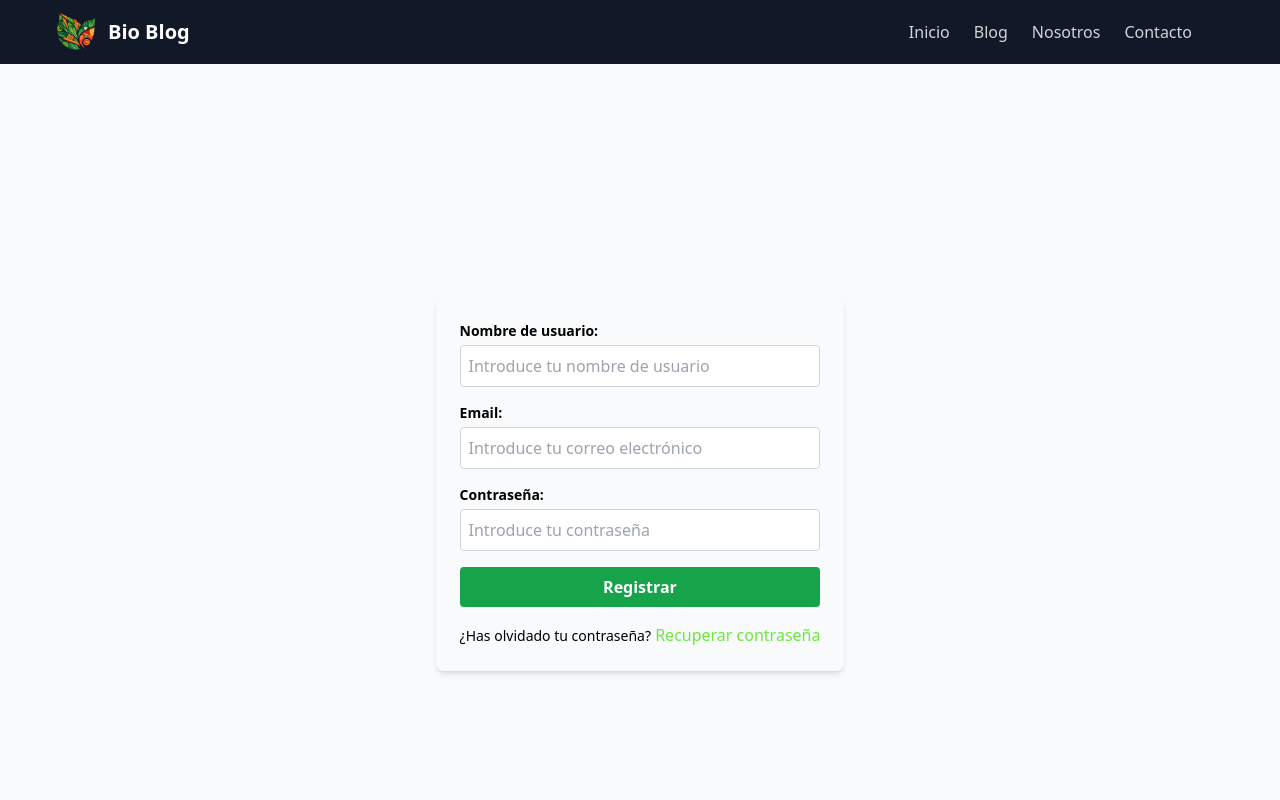
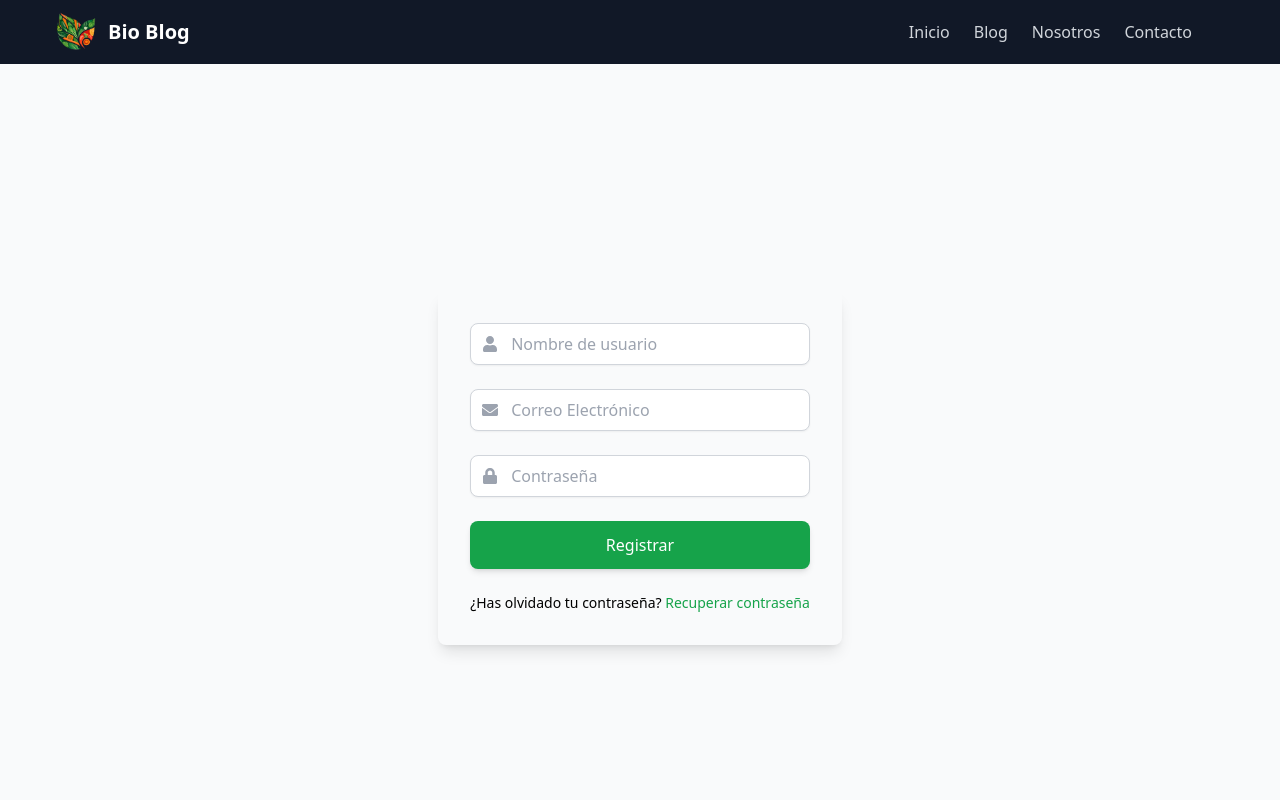
Before and after one commit to juanvprada/SavingTimeOficial, a React (Vite) app in the folder client-frontend/: page /registro in a window 1280 px wide. Shown: the top 800 px of the page. Built offline with nearby package versions, Linux system fonts and the light colour scheme.

Commit message:
Feat: new features added, changes in the project, all works

```diff
--- a/client-frontend/src/components/LoginForm.jsx
+++ b/client-frontend/src/components/LoginForm.jsx
@@ -1,5 +1,6 @@
 import React, { useState } from 'react';
 import { useNavigate } from 'react-router-dom';
+import { FaEnvelope, FaLock } from 'react-icons/fa';
 import useStore from '../store/store';
 import axios from 'axios';
 
@@ -7,6 +8,7 @@
   const [email, setEmail] = useState('');
   const [password, setPassword] = useState('');
   const [error, setError] = useState('');
+
   const setToken = useStore((state) => state.setToken);
   const setRole = useStore((state) => state.setRole);
   const setUsername = useStore((state) => state.setUsername);
@@ -14,22 +16,18 @@
 
   const handleSubmit = async (e) => {
     e.preventDefault();
-
     if (!email || !password) {
       setError('Por favor, completa todos los campos.');
       return;
     }
-
     try {
       const response = await axios.post('http://localhost:5000/api/auth/acceso', { email, password });
       const { token, role, name } = response.data;
 
       if (token) {
-                // Almacena el token y otros datos Zustand
         setToken(token);
         setRole(role);
         setUsername(name);
-
         navigate('/blog');
       } else {
         setError('Correo electrónico o contraseña incorrectos.');
@@ -41,46 +39,45 @@
   };
 
   return (
-        <section className={`max-w-md mx-auto p-6 rounded-lg shadow-md mt-10 ${formBackground}`}>
-            <form onSubmit={handleSubmit} className="space-y-4">
-                <div className="form-group">
-                    <label htmlFor="email" className={`block text-sm font-semibold ${inputTextColor}`}>
-                        Correo Electrónico
-                    </label>
+    <section className={`max-w-md mx-auto p-8 rounded-lg shadow-lg ${formBackground}`}>
+      <form onSubmit={handleSubmit} className="space-y-6">
+        <div className="relative">
+          <FaEnvelope className="absolute left-3 top-1/2 transform -translate-y-1/2 text-gray-400" />
           <input
-                        className="mt-1 p-2 border border-gray-300 rounded w-full focus:outline-none focus:ring focus:ring-green-200"
+            className="w-full pl-10 pr-4 py-2 border border-gray-300 rounded-lg shadow-sm focus:outline-none focus:ring-2 focus:ring-green-500 transition"
             type="email"
-                        id="email"
             value={email}
             onChange={(e) => setEmail(e.target.value)}
-                        placeholder="Introduce tu correo electrónico"
+            placeholder="Correo Electrónico"
             required
           />
         </div>
-                <div className="form-group">
-                    <label htmlFor="password" className={`block text-sm font-semibold ${inputTextColor}`}>
-                        Contraseña
-                    </label>
+        <div className="relative">
+          <FaLock className="absolute left-3 top-1/2 transform -translate-y-1/2 text-gray-400" />
           <input
-                        className="mt-1 p-2 border border-gray-300 rounded w-full focus:outline-none focus:ring focus:ring-green-200"
+            className="w-full pl-10 pr-4 py-2 border border-gray-300 rounded-lg shadow-sm focus:outline-none focus:ring-2 focus:ring-green-500 transition"
             type="password"
-                        id="password"
             value={password}
             onChange={(e) => setPassword(e.target.value)}
-                        placeholder="Introduce tu contraseña"
+            placeholder="Contraseña"
             required
           />
         </div>
-                {error && <p className="text-red-500 text-center mt-4">{error}</p>}
-                <button className="w-full bg-green-600 text-white font-semibold py-2 rounded hover:bg-green-700 transition" type="submit">
+        {error && <p className="text-red-500 text-sm text-center">{error}</p>}
+        <button
+          className="w-full bg-green-600 text-white font-medium py-3 rounded-lg hover:bg-green-700 shadow-md transition"
+          type="submit"
+        >
           Iniciar Sesión
         </button>
       </form>
-            <p className="mt-4 text-center">
-                <span className={`text-sm ${inputTextColor} hover:text-green-500`}>¿Has olvidado tu contraseña?</span>{' '}
+      <p className="mt-6 text-center text-sm">
+        <span className={`hover:text-green-500 transition ${inputTextColor}`}>
+          ¿Has olvidado tu contraseña?
+        </span>{' '}
         <button
           onClick={() => navigate('/recuperar-password')}
-                    className="text-customGreen hover:underline focus:outline-none"
+          className="text-green-600 hover:underline focus:outline-none"
         >
           Recuperar contraseña
         </button>
--- a/client-frontend/src/components/RegisterForm.jsx
+++ b/client-frontend/src/components/RegisterForm.jsx
@@ -1,13 +1,15 @@
-import React, { useEffect, useState } from 'react';
+import React, { useState } from 'react';
 import axios from 'axios';
 import { useNavigate } from 'react-router-dom';
 import useStore from '../store/store';
+import { FaUser, FaEnvelope, FaLock } from 'react-icons/fa';
 
 const RegisterForm = ({ inputTextColor, formBackground }) => {
   const [name, setName] = useState('');
   const [email, setEmail] = useState('');
   const [password, setPassword] = useState('');
   const [message, setMessage] = useState('');
+
   const navigate = useNavigate();
   const setToken = useStore((state) => state.setToken);
   const setRole = useStore((state) => state.setRole);
@@ -24,7 +26,6 @@
       });
       setMessage('Usuario registrado con éxito.');
 
-            // Guardar el token y el rol en Zustand
       const { token, role } = response.data;
       setToken(token);
       setRole(role);
@@ -39,51 +40,56 @@
   };
 
   return (
-        <section className={`max-w-md mx-auto p-6 rounded-lg shadow-md mt-10 ${formBackground}`}>
-            <form onSubmit={handleSubmit} className="space-y-4">
-                <div className="form-group">
-                    <label className={`block text-sm font-semibold ${inputTextColor}`}>Nombre de usuario:</label>
+    <section className={`max-w-md mx-auto p-8 rounded-lg shadow-lg mt-2 ${formBackground}`}>
+      <form onSubmit={handleSubmit} className="space-y-6">
+        <div className="relative">
+          <FaUser className="absolute left-3 top-1/2 transform -translate-y-1/2 text-gray-400" />
           <input
             type="text"
             value={name}
             onChange={(e) => setName(e.target.value)}
+            placeholder="Nombre de usuario"
+            className="w-full pl-10 pr-4 py-2 border border-gray-300 rounded-lg shadow-sm focus:outline-none focus:ring-2 focus:ring-green-500 transition"
             required
-                        placeholder="Introduce tu nombre de usuario"
-                        className="mt-1 p-2 border border-gray-300 rounded w-full focus:outline-none focus:ring focus:ring-green-200"
           />
         </div>
-                <div className="form-group">
-                    <label className={`block text-sm font-semibold ${inputTextColor}`}>Email:</label>
+        <div className="relative">
+          <FaEnvelope className="absolute left-3 top-1/2 transform -translate-y-1/2 text-gray-400" />
           <input
             type="email"
             value={email}
             onChange={(e) => setEmail(e.target.value)}
+            placeholder="Correo Electrónico"
+            className="w-full pl-10 pr-4 py-2 border border-gray-300 rounded-lg shadow-sm focus:outline-none focus:ring-2 focus:ring-green-500 transition"
             required
-                        placeholder="Introduce tu correo electrónico"
-                        className="mt-1 p-2 border border-gray-300 rounded w-full focus:outline-none focus:ring focus:ring-green-200"
           />
         </div>
-                <div className="form-group">
-                    <label className={`block text-sm font-semibold ${inputTextColor}`}>Contraseña:</label>
+        <div className="relative">
+          <FaLock className="absolute left-3 top-1/2 transform -translate-y-1/2 text-gray-400" />
           <input
             type="password"
             value={password}
             onChange={(e) => setPassword(e.target.value)}
+            placeholder="Contraseña"
+            className="w-full pl-10 pr-4 py-2 border border-gray-300 rounded-lg shadow-sm focus:outline-none focus:ring-2 focus:ring-green-500 transition"
             required
-                        placeholder="Introduce tu contraseña"
-                        className="mt-1 p-2 border border-gray-300 rounded w-full focus:outline-none focus:ring focus:ring-green-200"
           />
         </div>
-                <button type="submit" className="w-full bg-green-600 text-white font-semibold py-2 rounded hover:bg-green-700 transition">
+        <button
+          type="submit"
+          className="w-full bg-green-600 text-white font-medium py-3 rounded-lg hover:bg-green-700 shadow-md transition"
+        >
           Registrar
         </button>
       </form>
-            {message && <p className="text-red-500 text-center mt-4">{message}</p>}
-            <p className="mt-4 text-center">
-                <span className={`text-sm ${inputTextColor}`}>¿Has olvidado tu contraseña?</span>{' '}
+      {message && <p className="text-red-500 text-sm text-center mt-4">{message}</p>}
+      <p className="mt-6 text-center text-sm">
+        <span className={`hover:text-green-500 transition ${inputTextColor}`}>
+          ¿Has olvidado tu contraseña?
+        </span>{' '}
         <button
           onClick={() => navigate('/recuperar-password')}
-                    className="text-customGreen hover:underline focus:outline-none"
+          className="text-green-600 hover:underline focus:outline-none"
         >
           Recuperar contraseña
         </button>
--- a/client-frontend/src/pages/AboutUs.jsx
+++ b/client-frontend/src/pages/AboutUs.jsx
@@ -5,7 +5,7 @@
 
 const AboutUs = () => {
   return (
-    <div className="bg-gradient-to-br from-green-100 via-orange-50 text-gray-900 mt-16">
+    <div className="bg-gradient-to-br from-green-100 via-orange-50 text-gray-900">
 
 
       {/* Header */}
--- a/client-frontend/src/pages/AdminPage.jsx
+++ b/client-frontend/src/pages/AdminPage.jsx
@@ -8,7 +8,6 @@
   const token = useStore((state) => state.token);
   const role = useStore((state) => state.role);
   const navigate = useNavigate();
-
 
   useEffect(() => {
     if (role !== 'admin') {
@@ -27,7 +26,7 @@
     };
 
     fetchUsers();
-  }, [token,role, navigate]);
+  }, [token, role, navigate]);
 
   const handleToggleAdmin = async (userId) => {
     try {
@@ -61,24 +60,28 @@
 
   return (
     <div className="container mx-auto py-12">
-      <h1 className="text-3xl font-bold text-center mb-6">Gestión de Usuarios</h1>
-      <table className="min-w-full bg-white border border-gray-300">
-        <thead>
+      <div className="text-center mb-6">
+        <h1 className="text-4xl font-bold mb-2">Gestión de Usuarios</h1>
+        <p className="text-lg text-gray-600">Administra los usuarios y sus roles en el sistema</p>
+      </div>
+      <div className="overflow-x-auto">
+        <table className="min-w-full bg-white border border-gray-300 shadow-md rounded-lg">
+          <thead className="bg-gray-100">
             <tr>
-            <th className="border-b p-2 text-left">Email</th>
-            <th className="border-b p-2 text-left">Rol</th>
-            <th className="border-b p-2 text-left">Acciones</th>
+              <th className="border-b p-4 text-left font-semibold text-gray-600">Email</th>
+              <th className="border-b p-4 text-left font-semibold text-gray-600">Rol</th>
+              <th className="border-b p-4 text-left font-semibold text-gray-600">Acciones</th>
             </tr>
           </thead>
           <tbody>
             {users.map((user) => (
-            <tr key={user.id}>
-              <td className="border-b p-2">{user.email}</td>
-              <td className="border-b p-2">{user.role}</td>
-              <td className="border-b p-2">
+              <tr key={user.id} className="hover:bg-gray-50 transition">
+                <td className="border-b p-4">{user.email}</td>
+                <td className="border-b p-4">{user.role}</td>
+                <td className="border-b p-4">
                   <button
                     onClick={() => handleToggleAdmin(user.id)}
-                  className={`py-1 px-3 text-white rounded ${user.role === 'admin' ? 'bg-red-500' : 'bg-blue-500'}`}
+                    className={`py-2 px-4 text-white rounded-full ${user.role === 'admin' ? 'bg-red-500 hover:bg-red-600' : 'bg-blue-500 hover:bg-blue-600'} transition`}
                   >
                     {user.role === 'admin' ? 'Eliminar Admin' : 'Hacer Admin'}
                   </button>
@@ -88,6 +91,7 @@
           </tbody>
         </table>
       </div>
+    </div>
   );
 };
 
--- a/client-frontend/src/pages/Blog.jsx
+++ b/client-frontend/src/pages/Blog.jsx
@@ -90,7 +90,7 @@
   );
 
   return (
-    <div className=" min-h-screen mt-16">
+    <div className=" min-h-screen">
       <header className="bg-green-600 text-white py-8">
         <div className="container mx-auto text-center">
           <h1 className="text-4xl font-bold">Bienvenidos a Bio Blog</h1>
```
Also changed, not shown: client-frontend/src/components/ContactForm.jsx (+17 -17 lines), 1 other file (tests, documents, lock files or other folders). Lines whose indentation alone changed are shown as unchanged.
